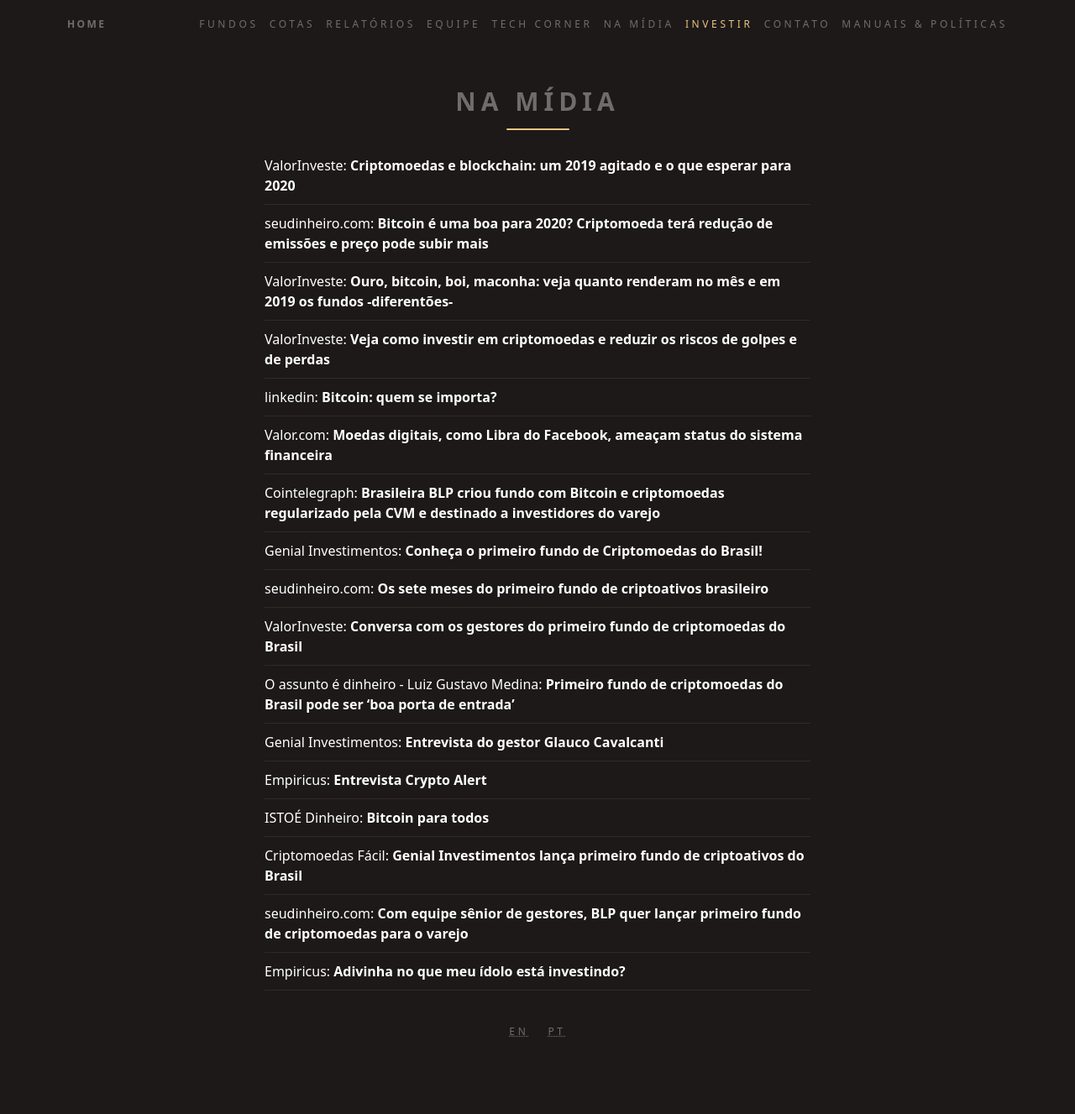
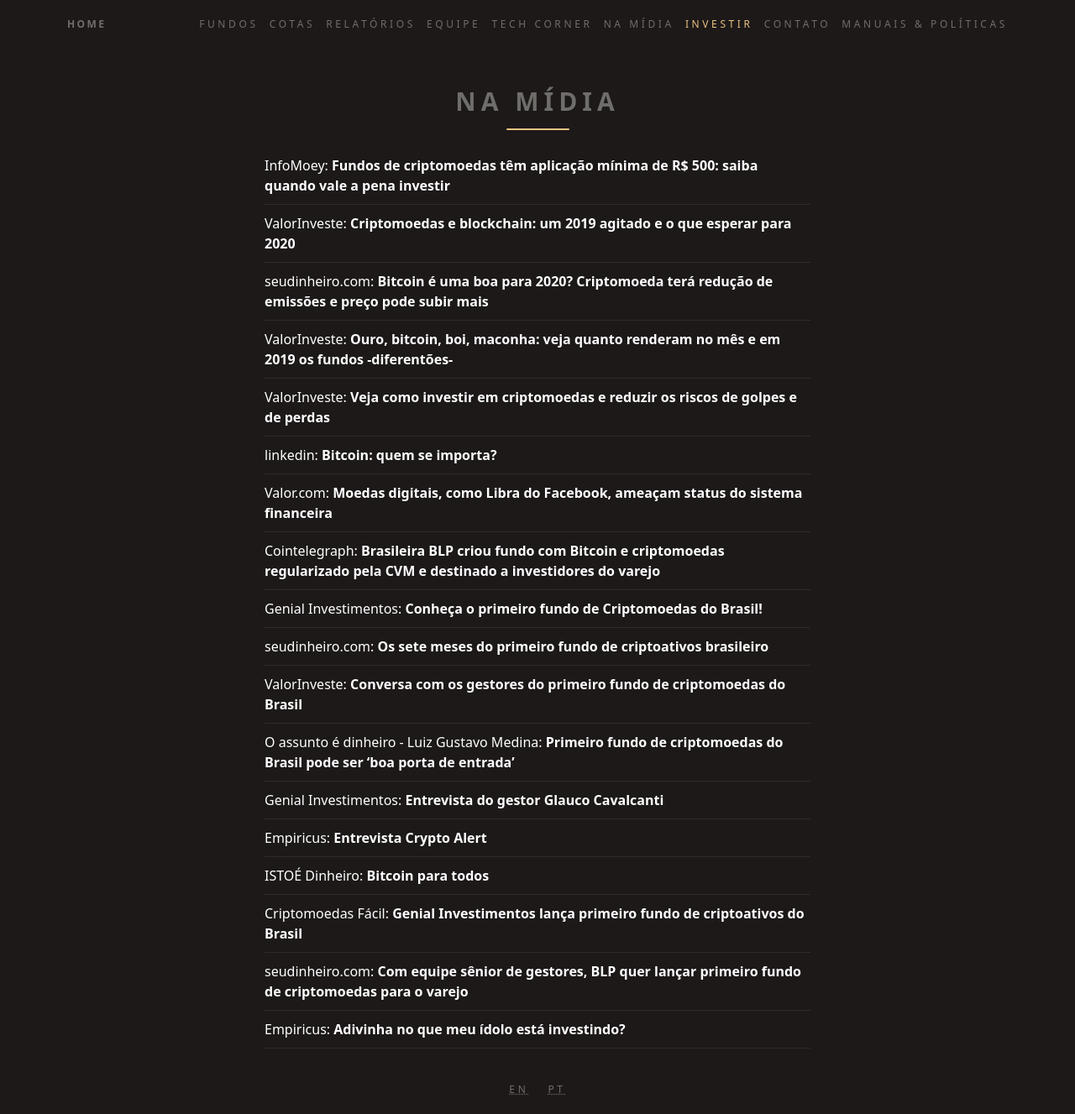
Before and after one commit to ateliedetemas/blpcrypto, a Jekyll site: the page built from _pages/na-midia.md, in a window 1280 px wide. Shown: the whole page at 84% size. Built offline with Jekyll 4.4.1, drawn with Linux system fonts in a browser that asks for light colours; before the commit the page ends 1258 px from its top, so only the background shows below that.

Commit message:
Update na-midia.md

```diff
--- a/_pages/na-midia.md
+++ b/_pages/na-midia.md
@@ -3,6 +3,7 @@ lang: pt
 layout: page
 title: Na Mídia
 ---
+|[InfoMoey: **Fundos de criptomoedas têm aplicação mínima de R$ 500: saiba quando vale a pena investir**](https://www.infomoney.com.br/mercados/fundos-de-criptomoedas-tem-aplicacao-minima-de-r-500-saiba-quando-vale-a-pena-investir/)
 |[ValorInveste: **Criptomoedas e blockchain: um 2019 agitado e o que esperar para 2020**](https://valorinveste.globo.com/mercados/cripto/noticia/2020/01/07/criptomoedas-e-blockchain-um-2019-agitado-e-o-que-esperar-para-2020.ghtml)
 |[seudinheiro.com: **Bitcoin é uma boa para 2020? Criptomoeda terá redução de emissões e preço pode subir mais**](https://www.seudinheiro.com/2020/economia/bitcoin-pode-ir-alem-em-2020-em-ano-movimentado-para-as-criptos/)
 |[ValorInveste: **Ouro, bitcoin, boi, maconha: veja quanto renderam no mês e em 2019 os fundos -diferentões-**](https://valorinveste.globo.com/produtos/fundos/noticia/2019/12/09/ouro-bitcoin-boi-maconha-veja-quanto-renderam-no-mes-e-em-2019-os-fundos-diferentoes.ghtml)
```
